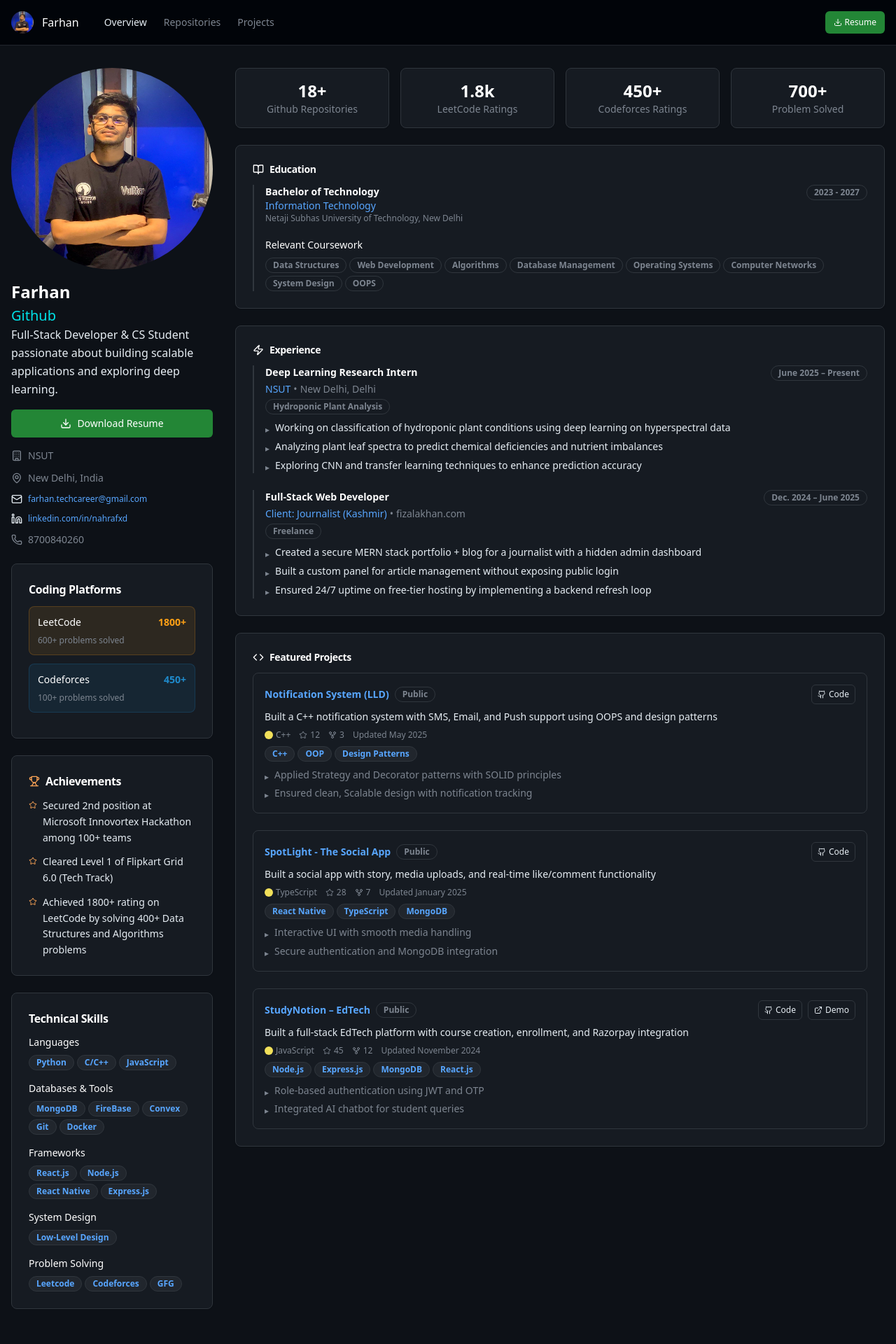
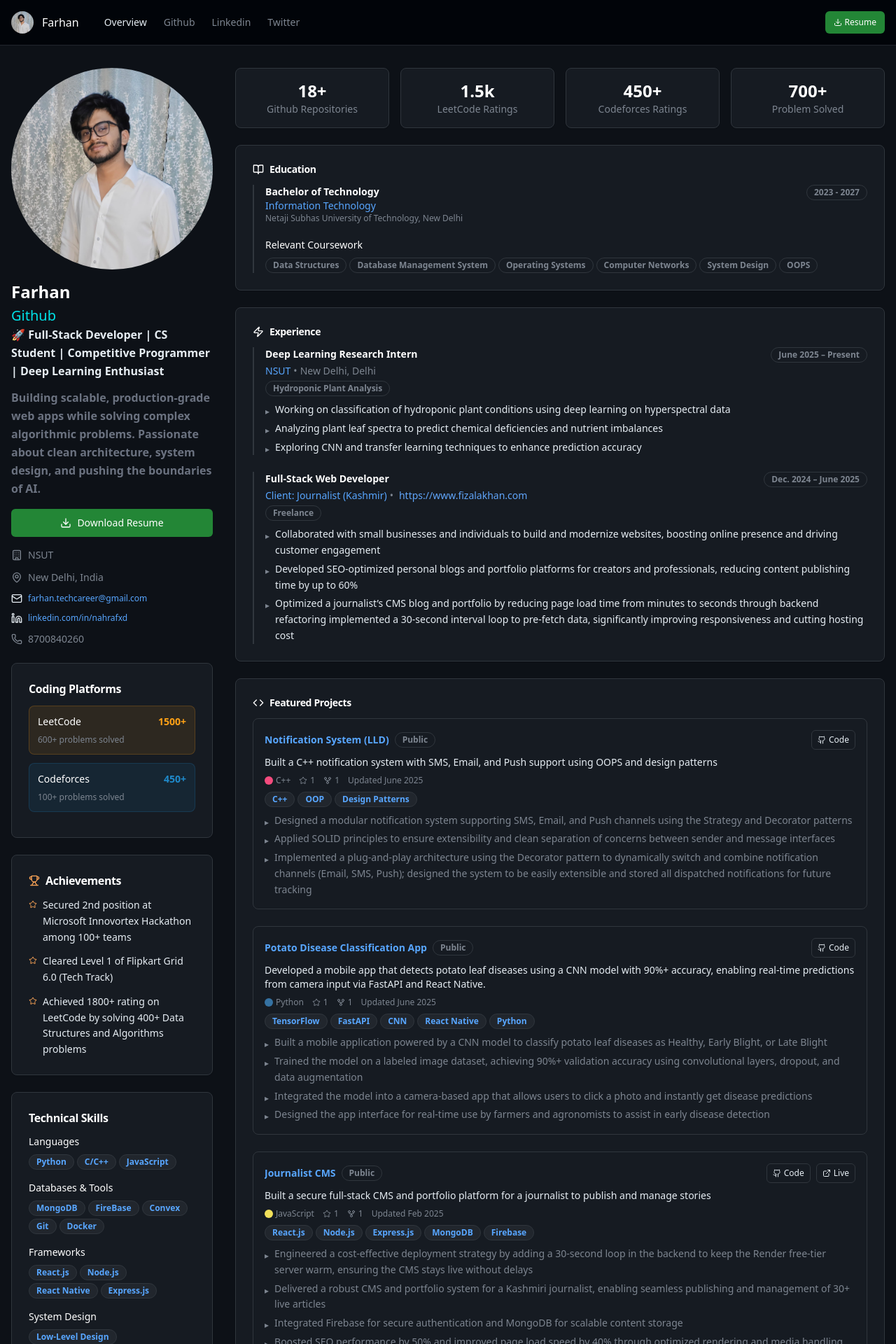
Before and after one commit to theNahraf/Github-Portfolio, a Next.js app: page / in a window 1280 px wide. Shown: the top 1920 px of the page at 70% size. Built offline with nearby package versions, Linux system fonts and the light colour scheme.

Commit message:
adding more projects, set color of different languages

```diff
--- a/portfolio.tsx
+++ b/portfolio.tsx
@@ -7,6 +7,7 @@ import { Avatar, AvatarFallback, AvatarImage } from "@/components/ui/avatar"
 import { ExternalLink, Github, Linkedin, Mail, Phone, Star, Trophy, MapPin, Building, GitFork, BookOpen, Code, Zap, Menu, X, Download } from 'lucide-react'
 import Link from "next/link"
 import { useState } from "react"
+import { url } from "inspector"
 
 export default function Component() {
   const [mobileMenuOpen, setMobileMenuOpen] = useState(false)
@@ -21,32 +22,89 @@ export default function Component() {
     document.body.removeChild(link)
   }
 
+const languageColors: Record<string, string> = {
+  Python: "#3572A2",
+  JavaScript: "#f1e05a",
+  TypeScript: "#2b7489",
+  C: "#555555",
+  "C++": "#f34b7d",
+  Java: "#b07219",
+  HTML: "#e34c26",
+  CSS: "#563d7c",
+  "Jupyter Notebook": "#DA5B0B",
+  Shell: "#89e051",
+  Go: "#00ADD8",
+  Rust: "#dea584",
+  Ruby: "#701516",
+  PHP: "#4F5D95",
+  Swift: "#ffac45",
+  Kotlin: "#A97BFF",
+  default: "#6e7681", // fallback color
+};
+
+
   const projects = [
     {
       title: "Notification System (LLD)",
       description: "Built a C++ notification system with SMS, Email, and Push support using OOPS and design patterns",
       tech: ["C++", "OOP", "Design Patterns"],
       github: "https://github.com/theNahraf/Notification_LLD_Scalable_System_Design",
-      date: "May 2025",
-      stars: 12,
-      forks: 3,
+      date: "June 2025",
+      stars: 1,
+      forks: 1,
       language: "C++",
-      highlights: [
-        "Applied Strategy and Decorator patterns with SOLID principles",
-        "Ensured clean, Scalable design with notification tracking",
-      ],
+     highlights: [`Designed a modular notification system supporting SMS, Email, and Push channels using the Strategy and
+ Decorator patterns`, `Applied SOLID principles to ensure extensibility and clean separation of concerns between sender and message
+ interfaces`, ` Implemented a plug-and-play architecture using the Decorator pattern to dynamically switch and combine
+ notification channels (Email, SMS, Push); designed the system to be easily extensible and stored all dispatched
+ notifications for future tracking`],
     },
+    {
+      title: "Potato Disease Classification App",
+      description: `Developed a mobile app that detects potato leaf diseases using a CNN model with 90%+ accuracy, enabling real-time predictions from camera input via FastAPI and React Native.`,
+      tech: ["TensorFlow", "FastAPI", "CNN", "React Native", "Python"],
+      github: "https://github.com/theNahraf",
+      date: "June 2025",
+      stars: 1,
+      forks: 1,
+      language: "Python",
+      highlights: [ `Built a mobile application powered by a CNN model to classify potato leaf diseases as Healthy, Early Blight, or
+ Late Blight`,` Trained the model on a labeled image dataset, achieving 90%+ validation accuracy using convolutional layers,
+ dropout, and data augmentation`, `Integrated the model into a camera-based app that allows users to click a photo and instantly get disease
+ predictions`, `Designed the app interface for real-time use by farmers and agronomists to assist in early disease detection`],
+    },
+     {
+  title: "Journalist CMS",
+  description: "Built a secure full-stack CMS and portfolio platform for a journalist to publish and manage stories",
+  tech: ["React.js", "Node.js", "Express.js", "MongoDB", "Firebase"],
+  github: "https://github.com/theNahraf/Journalist-CMS-Kashmir-Voice-Project",
+   demo: "https://www.fizalakhan.com",
+  date: "Feb 2025",
+  stars: 1,
+  forks: 1,
+  language: "JavaScript",
+highlights: [
+  `Engineered a cost-effective deployment strategy by adding a 30-second loop in the backend to keep the Render free-tier server warm, ensuring the CMS stays live without delays`,
+  `Delivered a robust CMS and portfolio system for a Kashmiri journalist, enabling seamless publishing and management of 30+ live articles`,
+  `Integrated Firebase for secure authentication and MongoDB for scalable content storage`,
+  `Boosted SEO performance by 50% and improved page load speed by 40% through optimized rendering and media handling`,
+  `Designed with accessibility and reliability in mind to ensure uninterrupted access to sensitive stories`
+],
+
+},
+
     {
       title: "SpotLight - The Social App",
       description: "Built a social app with story, media uploads, and real-time like/comment functionality",
       tech: ["React Native", "TypeScript", "MongoDB"],
       github: "https://github.com/theNahraf/spotlight-the-interaction-app",
       date: "January 2025",
-      stars: 28,
-      forks: 7,
+      stars: 1,
+      forks: 1,
       language: "TypeScript",
       highlights: ["Interactive UI with smooth media handling", "Secure authentication and MongoDB integration"],
     },
+
     {
       title: "StudyNotion – EdTech",
       description: "Built a full-stack EdTech platform with course creation, enrollment, and Razorpay integration",
@@ -54,11 +112,17 @@ export default function Component() {
       github: "https://github.com/theNahraf/StudyNotion-Edtech",
       demo: "https://study-notion-mern-stack.netlify.app/",
       date: "November 2024",
-      stars: 45,
-      forks: 12,
+      stars: 1,
+      forks: 1,
       language: "JavaScript",
-      highlights: ["Role-based authentication using JWT and OTP", "Integrated AI chatbot for student queries"],
+      highlights: [`Developed a full-stack EdTech platform capable of handling up to 500 concurrent users with features for course
+ creation, management, and student enrollment`,
+ `Implemented role-based authentication using JWT, with OTP-based login verification for enhanced security`,
+ `Integrated Razorpay for secure payments and deployed an AI-powered chatbot that handles 100+ student queries
+ weekly`],
     },
+
+
   ]
 
   const experiences = [
@@ -68,6 +132,7 @@ export default function Component() {
       location: "New Delhi, Delhi",
       period: "June 2025 – Present",
       type: "Hydroponic Plant Analysis",
+      url : "",
       description: [
         "Working on classification of hydroponic plant conditions using deep learning on hyperspectral data",
         "Analyzing plant leaf spectra to predict chemical deficiencies and nutrient imbalances",
@@ -77,13 +142,17 @@ export default function Component() {
     {
       title: "Full-Stack Web Developer",
       company: "Client: Journalist (Kashmir)",
-      location: "fizalakhan.com",
+      location: "",
+      url:'https://www.fizalakhan.com',
       period: "Dec. 2024 – June 2025",
       type: "Freelance",
       description: [
-        "Created a secure MERN stack portfolio + blog for a journalist with a hidden admin dashboard",
-        "Built a custom panel for article management without exposing public login",
-        "Ensured 24/7 uptime on free-tier hosting by implementing a backend refresh loop",
+        `Collaborated with small businesses and individuals to build and modernize websites, boosting online presence and driving customer engagement`,
+        `Developed SEO-optimized personal blogs and portfolio platforms for creators and
+        professionals, reducing content publishing time by up to 60%`,
+        `Optimized a journalist’s CMS blog and portfolio by reducing page load time from minutes to seconds through
+ backend refactoring implemented a 30-second interval loop to pre-fetch data, significantly improving responsiveness
+ and cutting hosting cost`,
       ],
     },
   ]
@@ -106,7 +175,7 @@ export default function Component() {
   const codingStats = [
     {
       platform: "LeetCode",
-      rating: "1800+",
+      rating: "1500+",
       problems: "600+",
       color: "text-[#ffa116]",
       bgColor: "bg-[#ffa116]/10",
@@ -131,8 +200,8 @@ export default function Component() {
         <div className="mx-auto max-w-7xl w-full">
           <div className="flex items-center justify-between w-full">
             <div className="flex items-center gap-2 sm:gap-3 min-w-0 flex-1">
-              <Avatar className="h-6 w-6 sm:h-8 sm:w-8 flex-shrink-0">
-                <AvatarImage src="/profile1.jpeg?height=32&width=32" alt="Farhan" />
+              <Avatar className="h-6 w-6 sm:h-8 sm:w-8 flex-shrink-0 ">
+                <AvatarImage src="/profile2.jpeg?height=32&width=32" alt="Farhan"  className="object-cover"/>
                 <AvatarFallback className="bg-[#21262d] text-white text-xs sm:text-sm">F</AvatarFallback>
               </Avatar>
               <span className="text-white font-medium text-xs sm:text-base truncate">Farhan</span>
@@ -141,13 +210,21 @@ export default function Component() {
                   Overview
                 </Link>
                 <Link
-                  href = {`https://github.com/theNahraf?tab=repositories`}
+                  href = {`https://github.com/theNahraf`}
+                  target="_blank"  rel="noopener noreferrer"
                   className="text-[#7d8590] hover:text-white transition-colors whitespace-nowrap"
                 >
-                  Repositories
+                  Github
                 </Link>
-                <Link href="#projects" className="text-[#7d8590] hover:text-white transition-colors whitespace-nowrap">
-                  Projects
+                <Link href={`https://www.linkedin.com/in/nahrafxd`}
+                  target="_blank"  rel="noopener noreferrer"
+                className="text-[#7d8590] hover:text-white transition-colors whitespace-nowrap">
+                  Linkedin
+                </Link>
+                <Link href={`https://www.x.com/urrafx`}
+                  target="_blank"  rel="noopener noreferrer"
+                className="text-[#7d8590] hover:text-white transition-colors whitespace-nowrap">
+                  Twitter
                 </Link>
               </nav>
             </div>
@@ -178,11 +255,21 @@ export default function Component() {
                 <Link href="#overview" className="text-[#e6edf3] hover:text-white transition-colors py-1 w-full">
                   Overview
                 </Link>
-                <Link href={`https://github.com/theNahraf?tab=repositories`} className="text-[#7d8590] hover:text-white transition-colors py-1 w-full">
-                  Repositories
+                <Link href={`https://github.com/theNahraf`}
+                target="_blank"  rel="noopener noreferrer"
+                className="text-[#7d8590] hover:text-white transition-colors py-1 w-full">
+                  Github
                 </Link>
-                <Link href="#projects" className="text-[#7d8590] hover:text-white transition-colors py-1 w-full">
-                  Projects
+                <Link
+                href={`https://www.linkedin.com/in/nahrafxd`}
+                  target="_blank"  rel="noopener noreferrer"
+                className="text-[#7d8590] hover:text-white transition-colors py-1 w-full">
+                  Linkedin
+                </Link>
+                <Link href={`https://www.x.com/urrafx`}
+                target="_blank"  rel="noopener noreferrer"
+                className="text-[#7d8590] hover:text-white transition-colors py-1 w-full">
+                  Twitter
                 </Link>
                 <Button
                   size="sm"
@@ -209,9 +296,13 @@ export default function Component() {
             <div className="w-full max-w-sm mx-auto">
               <h1 className="text-lg sm:text-2xl font-semibold text-white mb-1">Farhan</h1>
               <Link href={`https://www.github.com/thenahraf`} className="text-sm sm:text-lg text-[#00e2e8] mb-2">Github</Link>
-              <p className="text-xs sm:text-sm text-[#e6edf3] mb-3 sm:mb-4 leading-relaxed px-2">
-                Full-Stack Developer & CS Student passionate about building scalable applications
-              </p>
+              <div className="text-xs sm:text-sm text-[#e6edf3] mb-3 sm:mb-4 leading-relaxed px-2">
+                🚀 Full-Stack Developer | CS Student | Competitive Programmer | Deep Learning Enthusiast
+                <p className="text-gray-500 mt-2">Building scalable, production-grade web apps while
+                   solving complex algorithmic problems. Passionate about clean architecture, system design,
+                    and pushing the boundaries of AI.</p>
+
+              </div>
               <Button
                 onClick={handleDownloadResume}
                 className="bg-[#238636] hover:bg-[#2ea043] text-white border-0 text-xs sm:text-sm px-3 sm:px-4 py-1.5 sm:py-2 w-full sm:w-auto"
@@ -228,18 +319,19 @@ export default function Component() {
           <div className="hidden lg:block lg:col-span-1 space-y-6">
             {/* Desktop Profile Card */}
             <div className="space-y-4">
-              <Avatar className="h-64 w-64 mx-auto xl:h-72 xl:w-72">
-                <AvatarImage src="/profile1.jpeg?height=288&width=288" alt="Farhan" className="object-fit" />
+              <Avatar className="h-64 w-64 mx-auto xl:h-72 xl:w-72 ">
+                <AvatarImage src="/profile2.jpeg?height=288&width=288" alt="Farhan" className="object-cover" />
                 <AvatarFallback className="bg-[#21262d] text-5xl xl:text-6xl text-white">F</AvatarFallback>
               </Avatar>
 
               <div className="text-center xl:text-left">
                 <h1 className="text-2xl font-semibold text-white mb-1">Farhan</h1>
                 <Link href={`https://www.github.com/thenahraf`} className="text-xl text-[#00e2e8] mb-3">Github</Link>
-                <p className="text-[#e6edf3] mb-4 leading-relaxed">
-                  Full-Stack Developer & CS Student passionate about building scalable applications and exploring deep
-                  learning.
-                </p>
+                <div className="text-[#e6edf3] font-bold mb-4 leading-relaxed">
+               🚀 Full-Stack Developer | CS Student | Competitive Programmer | Deep Learning Enthusiast
+<p className="text-gray-500 mt-3">Building scalable, production-grade web apps while solving complex algorithmic problems. Passionate about clean architecture, system design, and pushing the boundaries of AI.
+               </p>
+                </div>
 
                 <Button
                   onClick={handleDownloadResume}
@@ -360,7 +452,7 @@ export default function Component() {
               </Card>
               <Card className="bg-[#161b22] border-[#30363d] hover:border-[#58a6ff] transition-colors min-w-0">
                 <CardContent className="p-2 sm:p-4 text-center">
-                  <div className="text-base sm:text-xl lg:text-2xl font-bold text-white">1.8k</div>
+                  <div className="text-base sm:text-xl lg:text-2xl font-bold text-white">1.5k</div>
                   <div className="text-xs sm:text-sm text-[#7d8590] truncate">LeetCode Ratings</div>
                 </CardContent>
               </Card>
@@ -507,9 +599,7 @@ export default function Component() {
                         <div className="flex flex-wrap gap-1">
                           {[
                             "Data Structures",
-                            "Web Development",
-                            "Algorithms",
-                            "Database Management",
+                            "Database Management System",
                             "Operating Systems",
                             "Computer Networks",
                             "System Design",
@@ -551,7 +641,15 @@ export default function Component() {
                               <div className="flex flex-wrap items-center gap-1">
                                 <span className="text-[#58a6ff]">{exp.company}</span>
                                 <span className="hidden sm:inline">•</span>
-                                <span className="break-all">{exp.location}</span>
+                                <span className="break-all">{exp.url == "" && exp.location}</span>
+                                <Link
+                              href={exp.url}
+                              target="_blank"
+                              rel="noopener noreferrer"
+                              className="text-blue-400 hover:underline"
+                            >
+                              {exp.location === "" && exp.url}
+                            </Link>
                               </div>
                               <Badge
                                 variant="outline"
@@ -602,9 +700,12 @@ export default function Component() {
                         <div className="flex flex-col gap-2">
                           <div className="flex flex-col sm:flex-row sm:items-center sm:justify-between gap-2">
                             <div className="flex flex-col sm:flex-row sm:items-center gap-2 min-w-0">
-                              <h3 className="font-semibold text-[#58a6ff] hover:underline cursor-pointer text-xs sm:text-sm sm:text-base truncate">
+                              <Link href={project.github}
+                              target="_blank"
+                              rel="noopener noreferrer"
+                              className="font-semibold text-[#58a6ff] hover:underline cursor-pointer text-xs sm:text-sm sm:text-base truncate">
                                 {project.title}
-                              </h3>
+                              </Link>
                               <Badge
                                 variant="outline"
                                 className="border-[#30363d] text-[#7d8590] text-xs w-fit flex-shrink-0"
@@ -633,7 +734,7 @@ export default function Component() {
                                 >
                                   <Link href={project.demo}>
                                     <ExternalLink className="h-3 w-3 mr-1" />
-                                    Demo
+                                    Live
                                   </Link>
                                 </Button>
                               )}
@@ -644,7 +745,11 @@ export default function Component() {
 
                           <div className="flex flex-wrap gap-2 sm:gap-3 text-xs text-[#7d8590]">
                             <div className="flex items-center gap-1">
-                              <div className={`w-2 h-2 sm:w-3 sm:h-3 rounded-full bg-[#f1e05a] flex-shrink-0`} />
+                              <div
+                            className="w-2 h-2 sm:w-3 sm:h-3 rounded-full flex-shrink-0"
+                            style={{ backgroundColor: languageColors[project.language] || languageColors.default }}
+                          />
+
                               <span>{project.language}</span>
                             </div>
                             <div className="flex items-center gap-1">
@@ -736,7 +841,7 @@ export default function Component() {
               </Link>
             </div>
             <span className="text-[#7d8590] text-xs sm:text-sm text-center px-2">
-              © 2025 Farhan. Built with Next.js and Tailwind CSS
+              Crafted with care by Farhan • 2025
             </span>
           </div>
         </div>
```
Also changed, not shown: public/profile2.jpeg (added).
